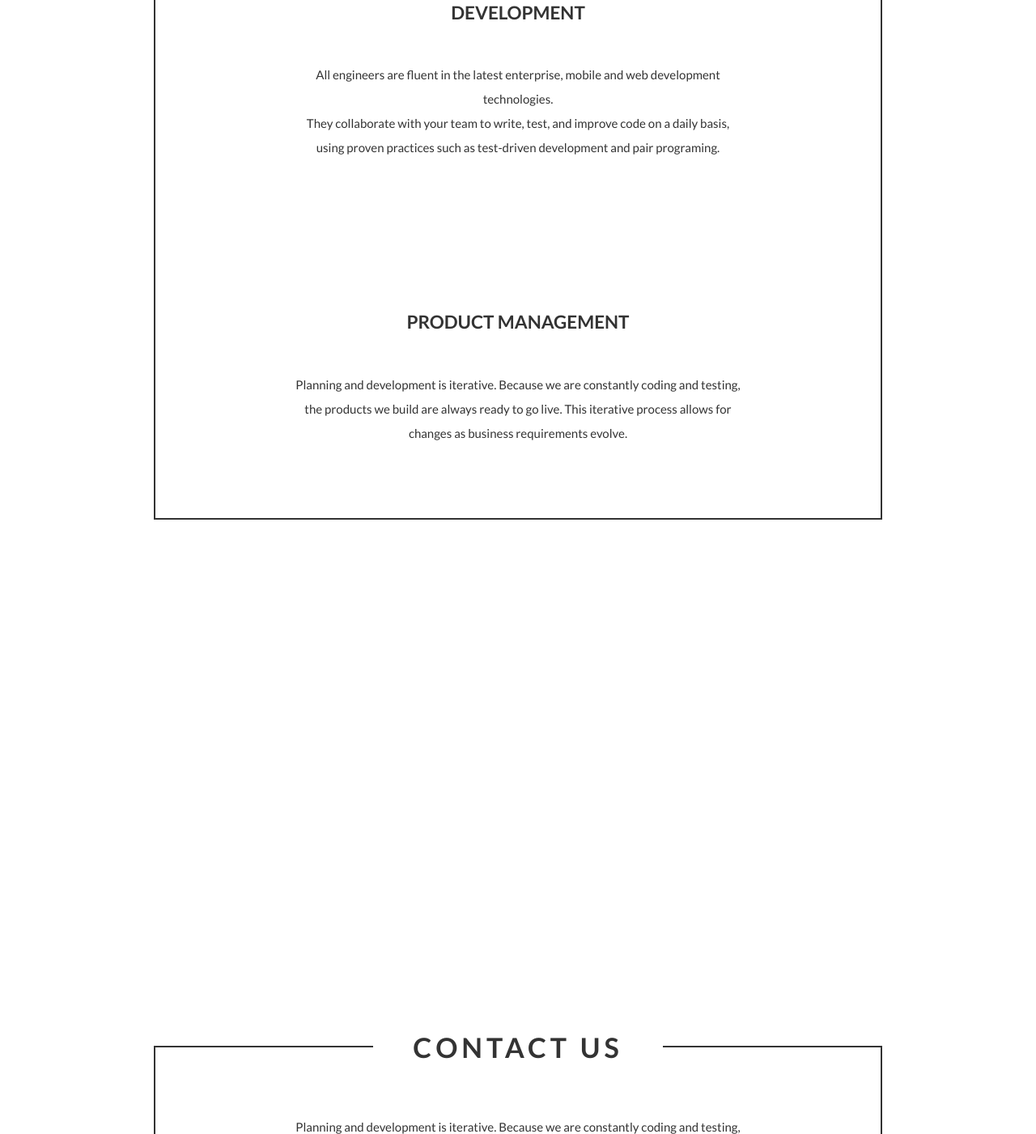
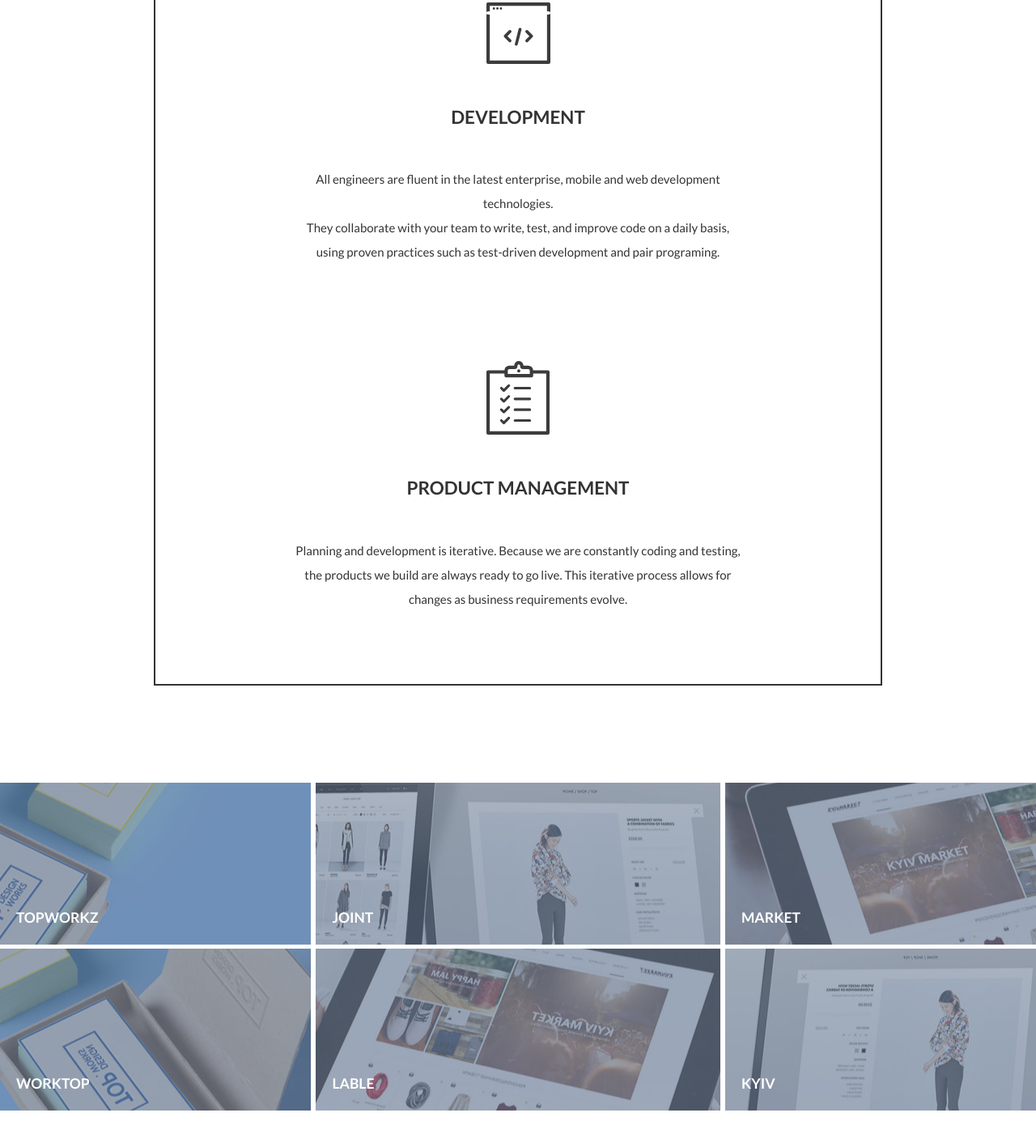
Before and after one commit to KateKharchenko/l17, a website: page index.html in a window 1280 px wide. Shown: the part 2731-4132 px from the top of the page at 81% size. Drawn offline with nearby package versions, Linux system fonts and the light colour scheme; files that its build step writes are made by us from their sources; the site is published under a folder, as on GitHub Pages, so addresses that start at the root find nothing; files whose address does not match are found by name.

Commit message:
index fix images path

```diff
--- a/index.html
+++ b/index.html
@@ -41,17 +41,17 @@
 			<div class="section__content">
 				<h1 class="section__title">what we do</h1>
 				<div class="section__item">
-					<img class="section__item-img" src="/img/design.svg" alt="">
+					<img class="section__item-img" src="img/design.svg" alt="">
 					<h2 class="section__item-title">design</h2>
 					<p class="section__desc">Our design practice offers a full range of services including branding strategy,  interaction and visual design and user experience testing. <br> Throughout your project, our designers create and implement visual designs and workflows, solicit user feedback, and work with you to make sure what gets built is what is needed. </p>
 				</div>
 				<div class="section__item">
-					<img class="section__item-img" src="/img/development.svg" alt="">
+					<img class="section__item-img" src="img/development.svg" alt="">
 					<h2 class="section__item-title">Development </h2>
 					<p class="section__desc">All engineers are fluent in the latest enterprise, mobile and web development technologies. <br>They collaborate with your team to write, test, and improve code on a daily basis, using proven practices such as test-driven development and pair programing.</p>
 				</div>
 				<div class="section__item">
-					<img class="section__item-img" src="/img/pm.svg" alt="">
+					<img class="section__item-img" src="img/pm.svg" alt="">
 					<h2 class="section__item-title">Product Management </h2>
 					<p class="section__desc">Planning and development is iterative. Because we are constantly coding and testing, the products we build are always ready to go live. This iterative process allows for changes as business requirements evolve. </p>
 				</div>
@@ -60,27 +60,27 @@
 	</section>
 	<section class="section section--flex">
 		<div class="gallery">
-			<img class="gallery__img" src="/img/topworkz.jpg" alt="">
+			<img class="gallery__img" src="img/topworkz.jpg" alt="">
 			<h3 class="gallery__title">topworkz</h3>
 		</div>
 		<div class="gallery gallery--lg">
-			<img class="gallery__img" src="/img/joint.jpg" alt="">
+			<img class="gallery__img" src="img/joint.jpg" alt="">
 			<h3 class="gallery__title">joint</h3>
 		</div>
 		<div class="gallery">
-			<img class="gallery__img" src="/img/market.jpg" alt="">
+			<img class="gallery__img" src="img/market.jpg" alt="">
 			<h3 class="gallery__title">market</h3>
 		</div>
 		<div class="gallery">
-			<img class="gallery__img" src="/img/worktop.jpg" alt="">
+			<img class="gallery__img" src="img/worktop.jpg" alt="">
 			<h3 class="gallery__title">worktop</h3>
 		</div>
 		<div class="gallery gallery--lg">
-			<img class="gallery__img" src="/img/lable.jpg" alt="">
+			<img class="gallery__img" src="img/lable.jpg" alt="">
 			<h3 class="gallery__title">lable</h3>
 		</div>
 		<div class="gallery">
-			<img class="gallery__img" src="/img/kyiv.jpg" alt="">
+			<img class="gallery__img" src="img/kyiv.jpg" alt="">
 			<h3 class="gallery__title">kyiv</h3>
 		</div>
 	</section>
@@ -95,7 +95,7 @@
 	</section>
 	<footer class="footer">
 		<div class="container">
-			<img  class="footer__logo" src="/img/footer_logo.png" alt="">
+			<img  class="footer__logo" src="img/footer_logo.png" alt="">
 			<span class="footer__text">© 2014. All Rights Reserved <a href="#">Ellipsis.com</a></span>
 		</div>
 	</footer>
```
